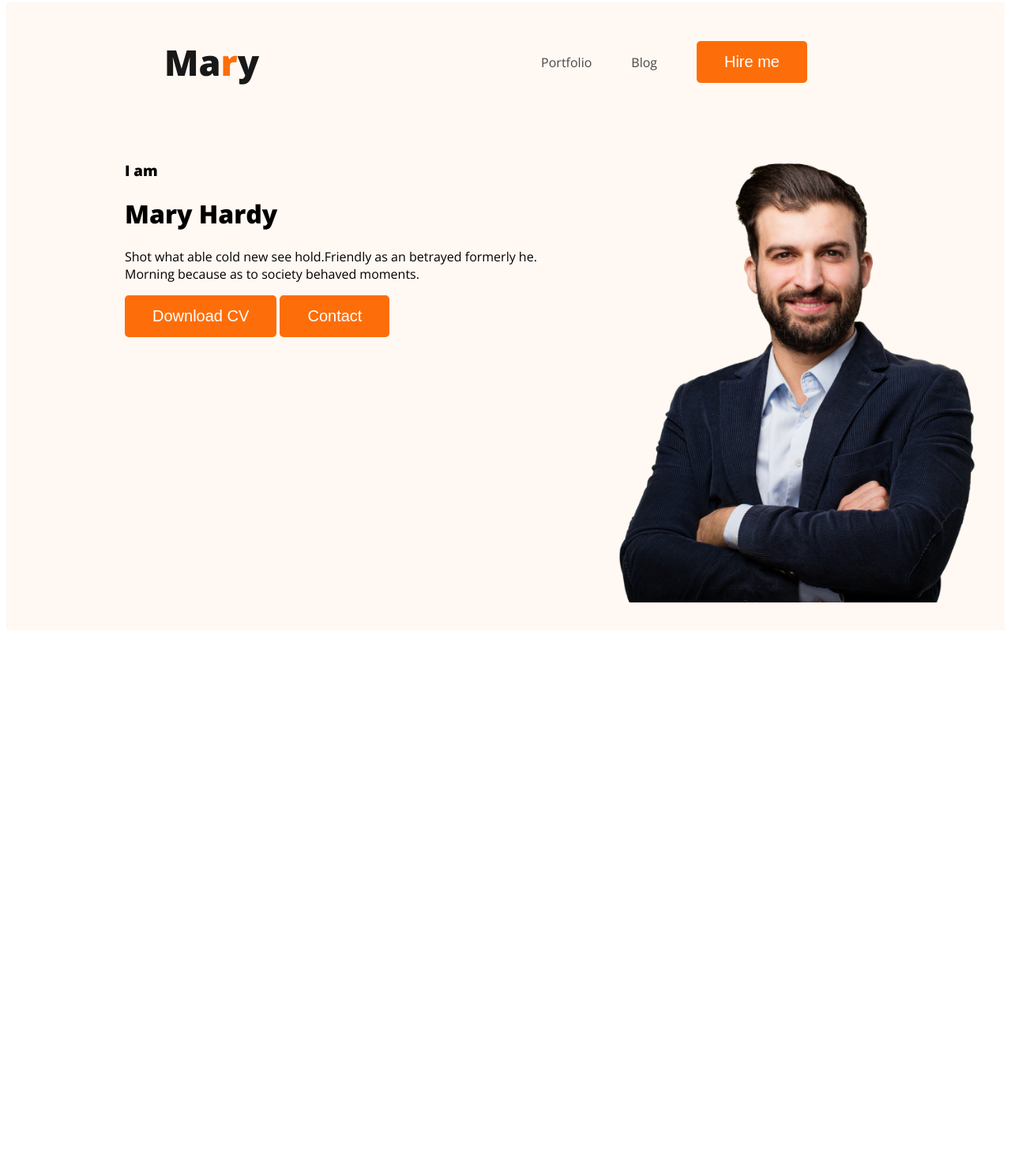
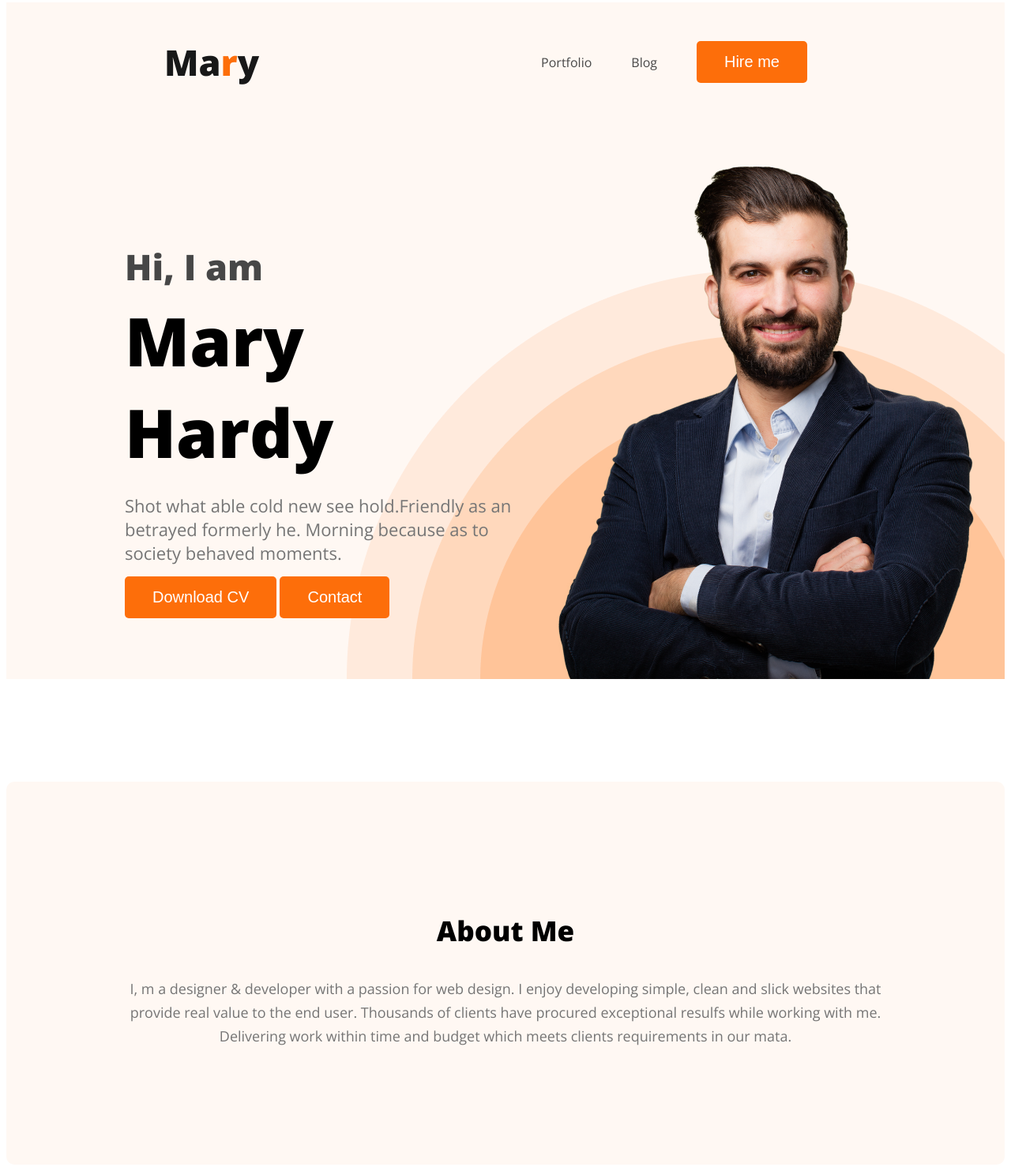
Before and after one commit to Fahimfylo/webdeveloper-portfolio, a plain HTML site: page index.html in a window 1280 px wide. Shown: the part 27-1505 px from the top of the page at 79% size. Before the commit the page ends 833 px from the top, so only its background shows below. Drawn offline with nearby package versions, Linux system fonts and the light colour scheme.

Commit message:
about section created

```diff
--- a/index.html
+++ b/index.html
@@ -21,25 +21,25 @@
         </nav>
         <div class="banner">
             <div class="banner-content">
-                <h3 class="banner-gretting"> I  am</h3>
+                <h3 class="banner-greeting">Hi, I  am</h3>
                 <h1 class="banner-title">Mary Hardy</h1>
-                <p>Shot what able cold new see hold.Friendly as an betrayed formerly he. Morning because as to society behaved moments.</p>
+                <p class="banner-description">Shot what able cold new see hold.Friendly as an betrayed formerly he. Morning because as to society behaved moments.</p>
                 <button class="btn-primary">Download CV</button>
                 <button class="btn-primary">Contact</button>
             </div>
-            <div>
-                <img class="profile-pic" src="images/hardy.png" alt="">
-            </div>
+            <img class="profile-pic" src="images/hardy.png" alt="">
         </div>
     </header>
     <main>
-
+        <section class="about ">
+            <h3 class="section-title">About Me</h3>
+            <p class="section-description">I, m a designer & developer with a passion for web design. I enjoy developing simple, clean and slick websites that provide real value to the end user. Thousands of clients have procured exceptional resulfs while working with me. Delivering work within time and budget which meets clients requirements in our mata.</p>
+        </section>
     </main>
     <footer>
 
     </footer>
 </head>
 <body>
-
 </body>
 </html>
--- a/styles/portfolio.css
+++ b/styles/portfolio.css
@@ -15,7 +15,19 @@ body{
     font-weight: 700px;
     padding: 15px 35px;
 }
-
+.section-title{
+    color:#181818);
+    text-align: center;
+    font-size: 35px;
+    font-weight: 700;
+}
+.section-description{
+    color: #757575;
+    text-align: center;
+    font-size: 18px;
+    font-weight: 400;
+    line-height: 30px;
+}
 /* nav related css */
 nav {
     display: flex;
@@ -43,11 +55,48 @@ nav a{
 /* header related styles */
 .header{
     background-color: #FFF8F3;
+    background-image: url(../images/header_bg.png);
+    background-repeat: no-repeat;
+    background-position: bottom right;
 }
 .banner{
-    padding: 30px 30px 30px 150px;
+    padding: 30px 30px 0 150px;
     display: flex;
+    align-items: center;
+    justify-content: space-between;
 }
-.banner .profile-pic{
+/* .banner-content{ */
+    max-width: 500px;
+}
+.profile-pic{
     width: 500px;
 }
+.banner-greeting{
+    font-size: 45px;
+    color: #474747;
+    margin-bottom: 0;
+}
+.banner-title{
+    font-size: 85px;
+    font-weight: 700px;
+    margin-top: 5px;
+    margin-bottom: 20px;
+}
+.banner-description{
+    color:#757575;
+    font-size: 22px;
+    font-weight: 400;
+    line-height: 30px; /* 166.667% */
+    margin-top:5px;
+    margin-bottom :15px;
+}
+/* main section styles */
+
+/* about section styles */
+.about{
+    padding: 130px;
+    border-radius: 10px;
+    background: #FFF8F3;
+    margin: 130px 0;
+
+}
```
